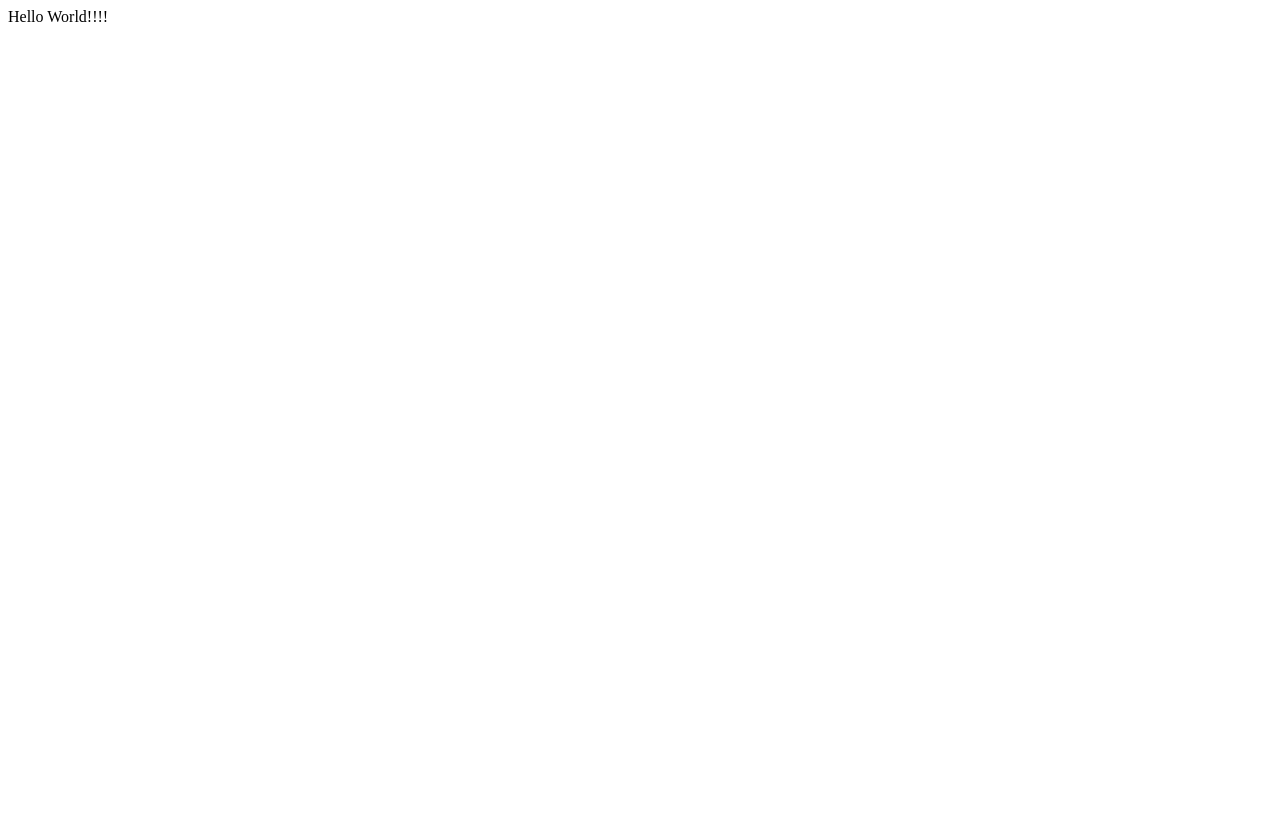
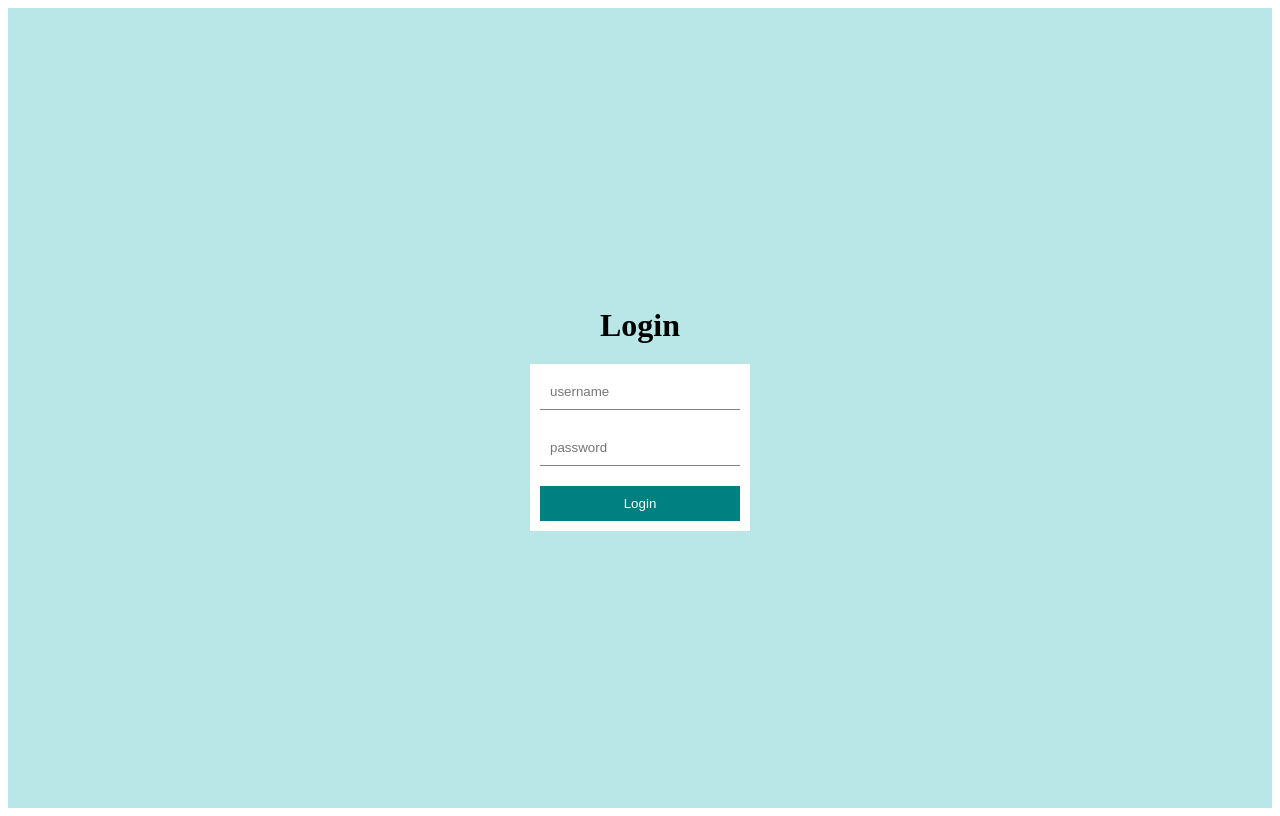
Before and after one commit to DariusBowser/react-blog-app, a React (Vite) app in the folder client/: page /login in a window 1280 px wide. Built offline with nearby package versions, Linux system fonts and the light colour scheme.

Commit message:
login setup

```diff
--- a/client/package.json
+++ b/client/package.json
@@ -11,7 +11,9 @@
   },
   "dependencies": {
     "react": "^18.2.0",
-    "react-dom": "^18.2.0"
+    "react-dom": "^18.2.0",
+    "react-router-dom": "^6.21.2",
+    "sass": "^1.70.0"
   },
   "devDependencies": {
     "@types/react": "^18.2.43",
--- a/client/src/App.jsx
+++ b/client/src/App.jsx
@@ -1,5 +1,54 @@
+import { createBrowserRouter, RouterProvider } from "react-router-dom";
+
+import Login from "./pages/Login";
+import Register from "./pages/Register";
+import Single from "./pages/Single";
+import Write from "./pages/Write";
+import Home from "./pages/Home";
+import NavBar from "./components/NavBar";
+import Footer from "./components/Footer";
+import { Outlet } from "react-router-dom";
+import "./style.scss";
+
+const Layout = () => {
+  return (
+    <>
+      <NavBar />
+      <Outlet />
+      <Footer />
+    </>
+  );
+};
+
+const router = createBrowserRouter([
+  {
+    path: "/",
+    element: <Layout />,
+    children: [
+      { path: "/", element: <Home /> },
+      { path: "/write", element: <Write /> },
+      { path: "/post/:id", element: <Single /> },
+    ],
+  },
+  {
+    path: "/login",
+    element: <Login />,
+  },
+  {
+    path: "/register",
+    element: <Register />,
+  },
+]);
+
 function App() {
-  return <div>Hello World!!!!</div>;
+  return (
+    <div className="app">
+      <div className="container">
+
+      <RouterProvider router={router} />
+      </div>
+    </div>
+  );
 }
 
 export default App;
--- /dev/null
+++ b/client/src/components/Footer.jsx
@@ -0,0 +1,9 @@
+import React from 'react'
+
+ const Footer = () => {
+  return (
+    <div>Footer</div>
+  )
+}
+
+export default Footer
--- /dev/null
+++ b/client/src/components/NavBar.jsx
@@ -0,0 +1,9 @@
+import React from 'react'
+
+const NavBar = () => {
+  return (
+    <div>NavBar</div>
+  )
+}
+
+export default NavBar
--- a/client/src/pages/Login.jsx
+++ b/client/src/pages/Login.jsx
@@ -1,9 +1,16 @@
-import React from 'react'
+import React from "react";
 
 const Login = () => {
   return (
-    <div>Login</div>
-  )
-}
+    <div className="auth">
+      <h1>Login</h1>
+      <form>
+        <input type="text" placeholder="username" />
+        <input type="password" placeholder="password" />
+        <button>Login</button>
+      </form>
+    </div>
+  );
+};
 
-export default Login
+export default Login;
--- /dev/null
+++ b/client/src/style.scss
@@ -0,0 +1,48 @@
+$lightGreen : #b9e7e7;
+
+
+.app{
+
+  .container{
+  // LOGIN & Register
+
+    .auth{
+      display: flex;
+      flex-direction: column;
+      justify-content: center;
+      align-items: center;
+      height: 100vh;
+      background-color: $lightGreen;
+
+      h1{
+        margin-bottom: 20px;
+        color : Black;
+        margin-bottom: 20px;
+      }
+
+      form{
+        display: flex;
+        flex-direction: column;
+        padding: 10px;
+        background-color: white;
+        width: 200px;
+        gap: 20px;
+      }
+
+        input{
+          padding: 10px;
+          border:none;
+          border-bottom: 1px solid gray;
+      }
+      button {
+        padding: 10px;
+        border: none;
+        color : white;
+        background-color: teal;
+        cursor: pointer;
+      }
+  }
+
+}
+
+}
```
Also changed, not shown: 1 other file (tests, documents, lock files or other folders).
